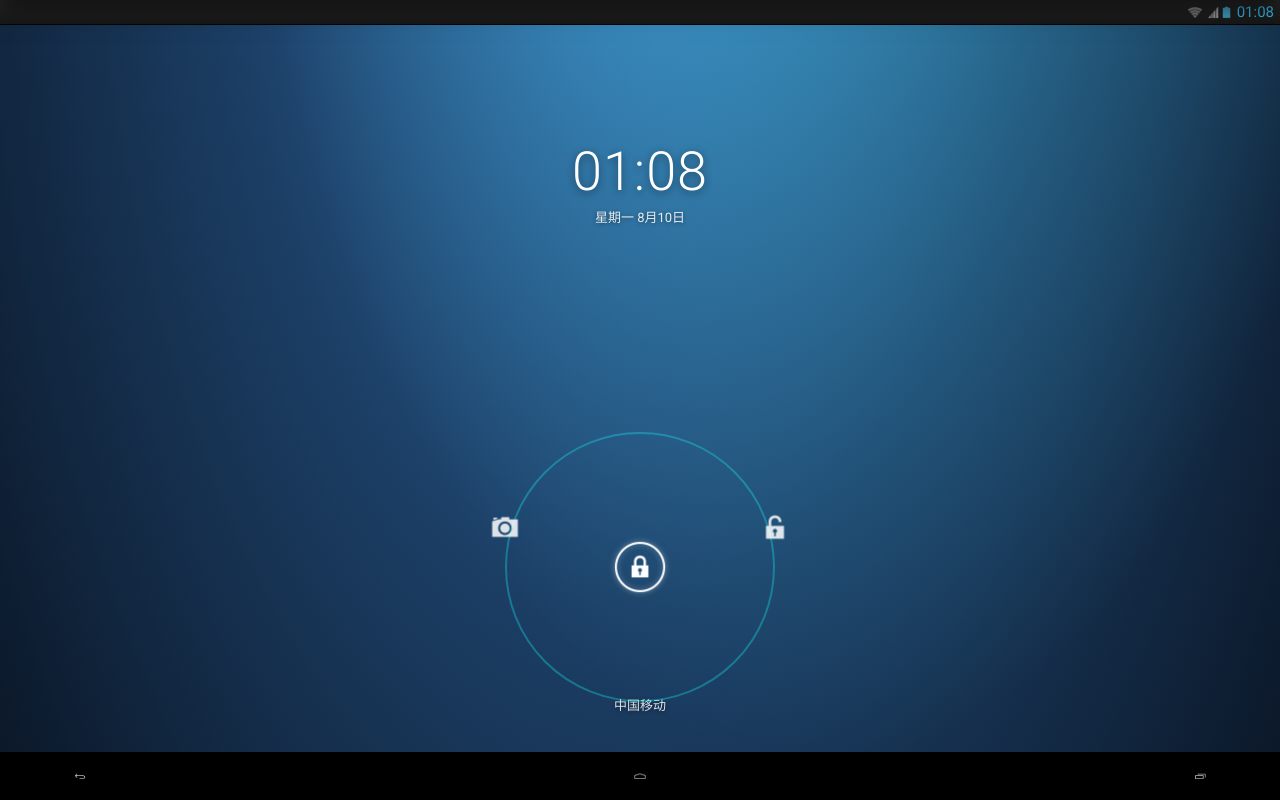
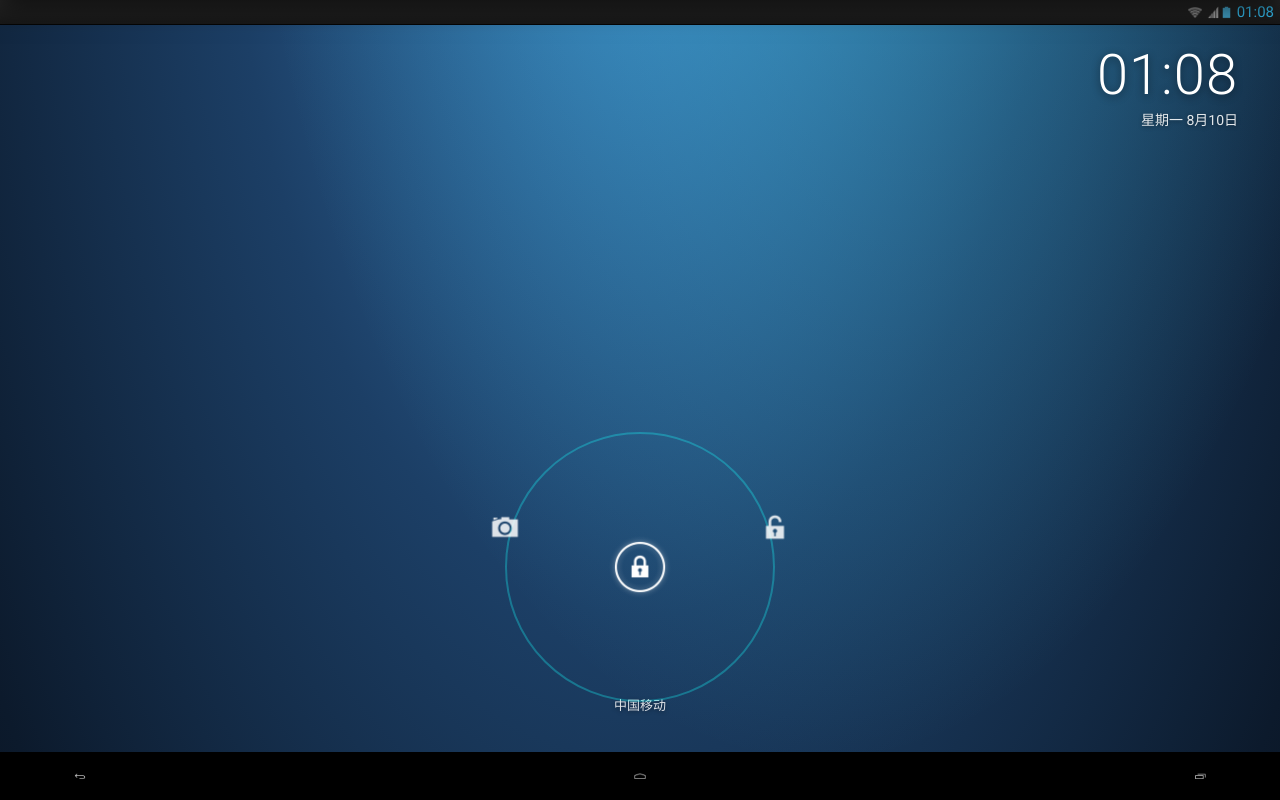
Before and after one commit to ZangEdward/android-ics-emulator, a plain HTML site: page index.html in a window 1280 px wide. Drawn offline with Linux system fonts and the light colour scheme.

Commit message:
Lock screen: clock back to top-RIGHT per keyguard_screen_tab_unlock.xml
Real ICS 4.0 layout has the DigitalClock at layout_gravity=right with
marginTop 22dp + marginRight 42dp (keyguard_lockscreen_status_line_*).
I had wrongly centered it earlier — that's what made the lock screen
look off. Restore: lock-top align-items flex-end, padding 22px 42px 0 0,
clock 56px right-aligned, date 14px below it.

```diff
--- a/index.html
+++ b/index.html
@@ -64,9 +64,11 @@
   @keyframes lockUp{from{opacity:0;transform:translateY(18px)}to{opacity:1;transform:translateY(0)}}
   #lock .mwv,#lock .lock-carrier{animation:lockRing .55s cubic-bezier(.2,.7,.3,1) .08s backwards;}
   @keyframes lockRing{from{opacity:0;transform:scale(.82)}to{opacity:1;transform:scale(1)}}
-  .lock-top{display:flex;flex-direction:column;align-items:center;padding:15vh 0 0;flex-shrink:0;width:100%;}
-  .lock-clock{font-size:54px;font-weight:200;letter-spacing:1px;line-height:1;color:#fff;text-align:center;text-shadow:0 2px 8px rgba(0,0,0,.45);}
-  .lock-date{font-size:13px;color:rgba(255,255,255,.88);margin-top:8px;text-align:center;text-shadow:0 1px 4px rgba(0,0,0,.45);}
+  /* keyguard_screen_tab_unlock: DigitalClock top-RIGHT (layout_gravity=right, marginTop 22dp, marginRight 42dp),
+     date below it, then Space, MultiWaveView, carrier */
+  .lock-top{display:flex;flex-direction:column;align-items:flex-end;padding:22px 42px 0 0;flex-shrink:0;width:100%;}
+  .lock-clock{font-size:56px;font-weight:200;letter-spacing:1px;line-height:1;color:#fff;text-align:right;text-shadow:0 2px 8px rgba(0,0,0,.45);}
+  .lock-date{font-size:14px;color:rgba(255,255,255,.88);margin-top:6px;text-align:right;text-shadow:0 1px 4px rgba(0,0,0,.45);}
   .lock-space{flex:1;}
   .lock-ringzone{position:relative;height:280px;flex-shrink:0;margin-bottom:30px;}
   /* AOSP ICS LockScreen MultiWaveView (real): ONE wave ring = ic_lockscreen_outerring shape oval 270dp.
```
